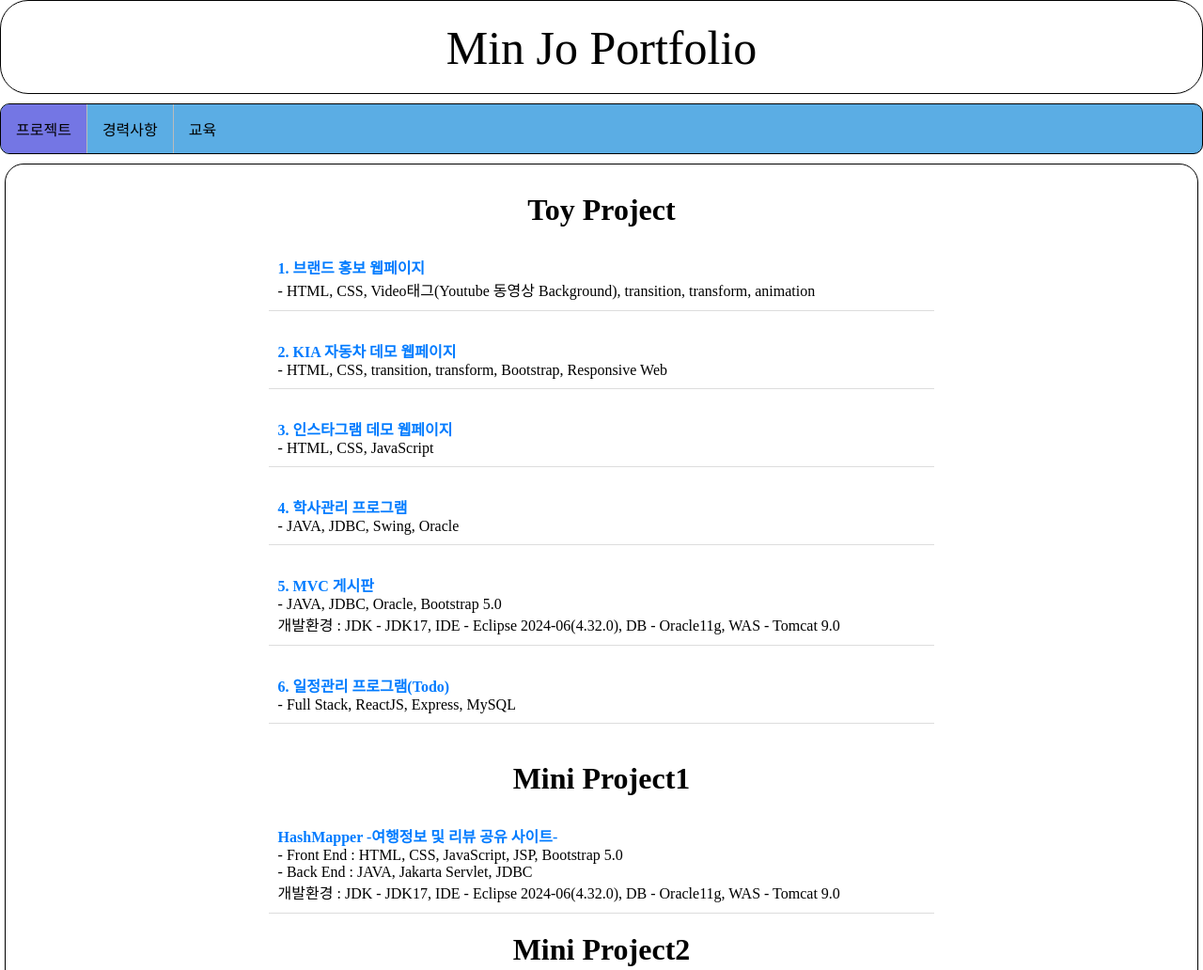
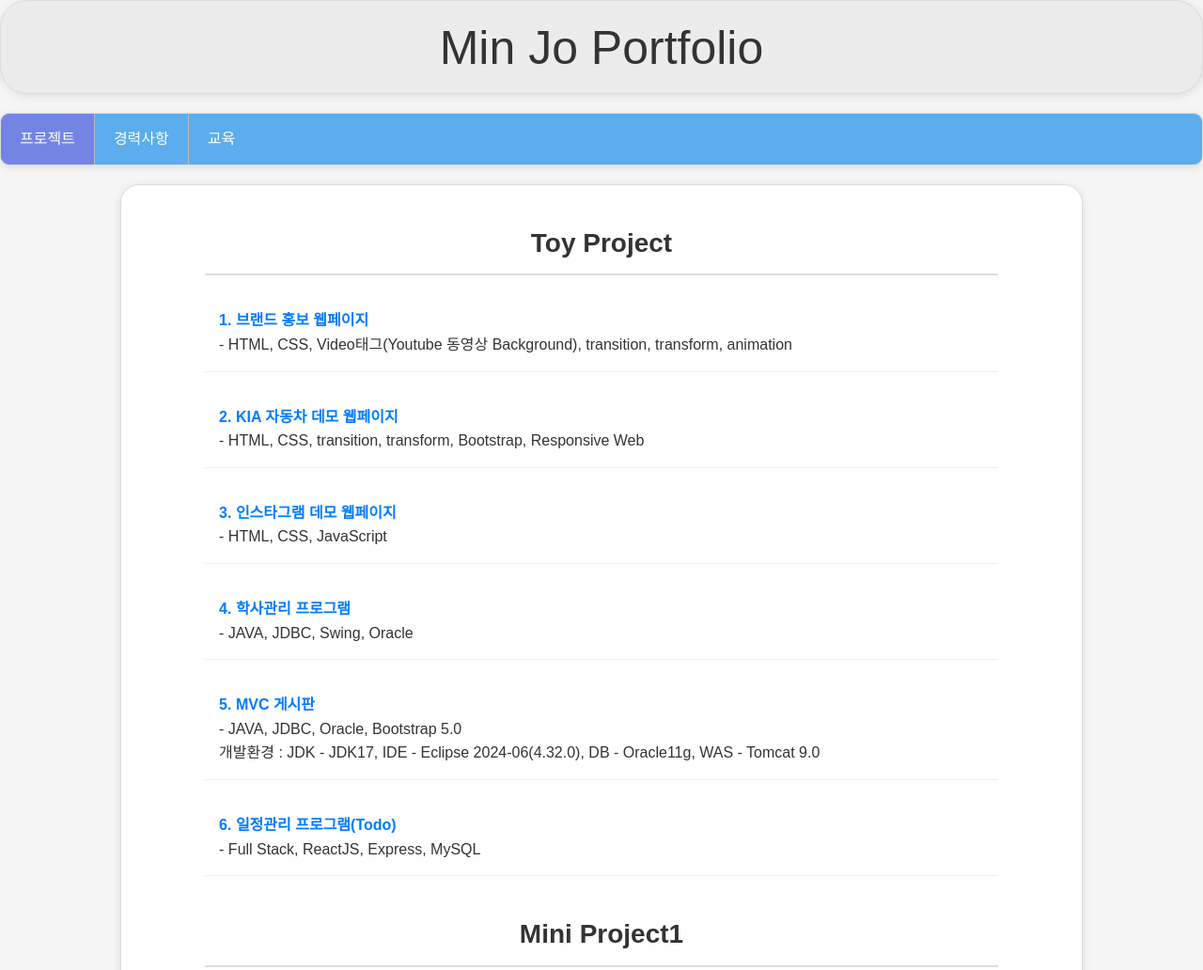
Before and after one commit to andrewjo123/portfolio, a plain HTML site: page index.html in a window 1280 px wide. Shown: the top 1032 px of the page at 94% size. Drawn offline with Linux system fonts and the light colour scheme.

Commit message:
Update index.html

```diff
--- a/index.html
+++ b/index.html
@@ -11,30 +11,39 @@
             padding: 0;
             margin: 0;
             box-sizing: border-box;
+            font-family: Arial, sans-serif;
+        }
+
+        /* 전체 레이아웃 */
+        body {
+            background-color: #f5f5f5;
+            line-height: 1.6;
+            color: #333;
         }
 
         /* 배너 */
         #top {
             height: 100px;
-            border: 1px solid black;
+            border: 1px solid #ddd;
             border-radius: 30px;
             font-size: 50px;
             text-align: center;
             line-height: 100px;
-            color: rgb(0, 0, 0);
-            text-shadow: 0 0 3px #ececec;
+            color: #333;
+            background-color: #ececec;
+            box-shadow: 0px 2px 10px rgba(0, 0, 0, 0.1);
         }
 
         /* 메뉴 네비바 */
         ul {
-            border: 1px solid black;
+            border: 1px solid #ddd;
             border-radius: 10px;
             list-style-type: none;
-            margin-top: 10px;
-            margin-bottom: 10px;
+            margin: 20px 0;
             padding: 0;
             overflow: hidden;
-            background-color: rgb(91, 173, 228);
+            background-color: #5baded;
+            box-shadow: 0px 2px 8px rgba(0, 0, 0, 0.1);
         }
 
         li {
@@ -48,31 +57,35 @@
 
         li a {
             display: block;
-            color: black;
+            color: #fff;
             text-align: center;
-            padding: 14px 16px;
+            padding: 14px 20px;
             text-decoration: none;
+            transition: background-color 0.3s;
         }
 
         li a:hover:not(.active) {
-            background-color: aqua;
+            background-color: #4a9cd6;
         }
 
-        /* 선택된 메뉴 항목 강조 */
         .active {
-            background-color: rgb(116, 118, 228);
+            background-color: #7484e4;
         }
 
         /* 내용 섹션 스타일 */
         #contentsP, #career, #education {
-            padding: 10px;
-            margin: 5px;
-            border: solid black 1px;
+            padding: 20px;
+            margin: 20px auto;
+            border: solid #ddd 1px;
             border-radius: 20px;
+            background-color: #fff;
+            width: 80%;
+            box-shadow: 0px 2px 10px rgba(0, 0, 0, 0.1);
         }
+
         /* 목록들 간격 */
         #toyP, #project {
-            width: 60%;
+            width: 90%;
             margin: 0 auto;
             padding: 20px;
         }
@@ -80,18 +93,22 @@
         #toyP h1, #project h1 {
             text-align: center;
             margin-bottom: 20px;
+            font-size: 28px;
+            color: #333;
+            border-bottom: 2px solid #ddd;
+            padding-bottom: 10px;
         }
 
         #toyP div, #project div {
-            margin-bottom: 20px; /* div 간격 */
-            padding: 10px; /* div padding 추가 */
-            border-bottom: 1px solid #ddd; /* Optional: adds a subtle divider */
+            margin-bottom: 20px;
+            padding: 15px;
+            border-bottom: 1px solid #eee;
         }
 
         #toyP a, #project a {
             font-weight: bold;
             text-decoration: none;
-            color: #007BFF; /* 링크 색 */
+            color: #007BFF;
         }
 
         #toyP a:hover, #project a:hover {
@@ -99,7 +116,7 @@
         }
 
         #toyP div:last-child, #project div:last-child {
-            margin-bottom: 0; /* Remove bottom margin for the last element */
+            margin-bottom: 0;
         }
 
     </style>
```
